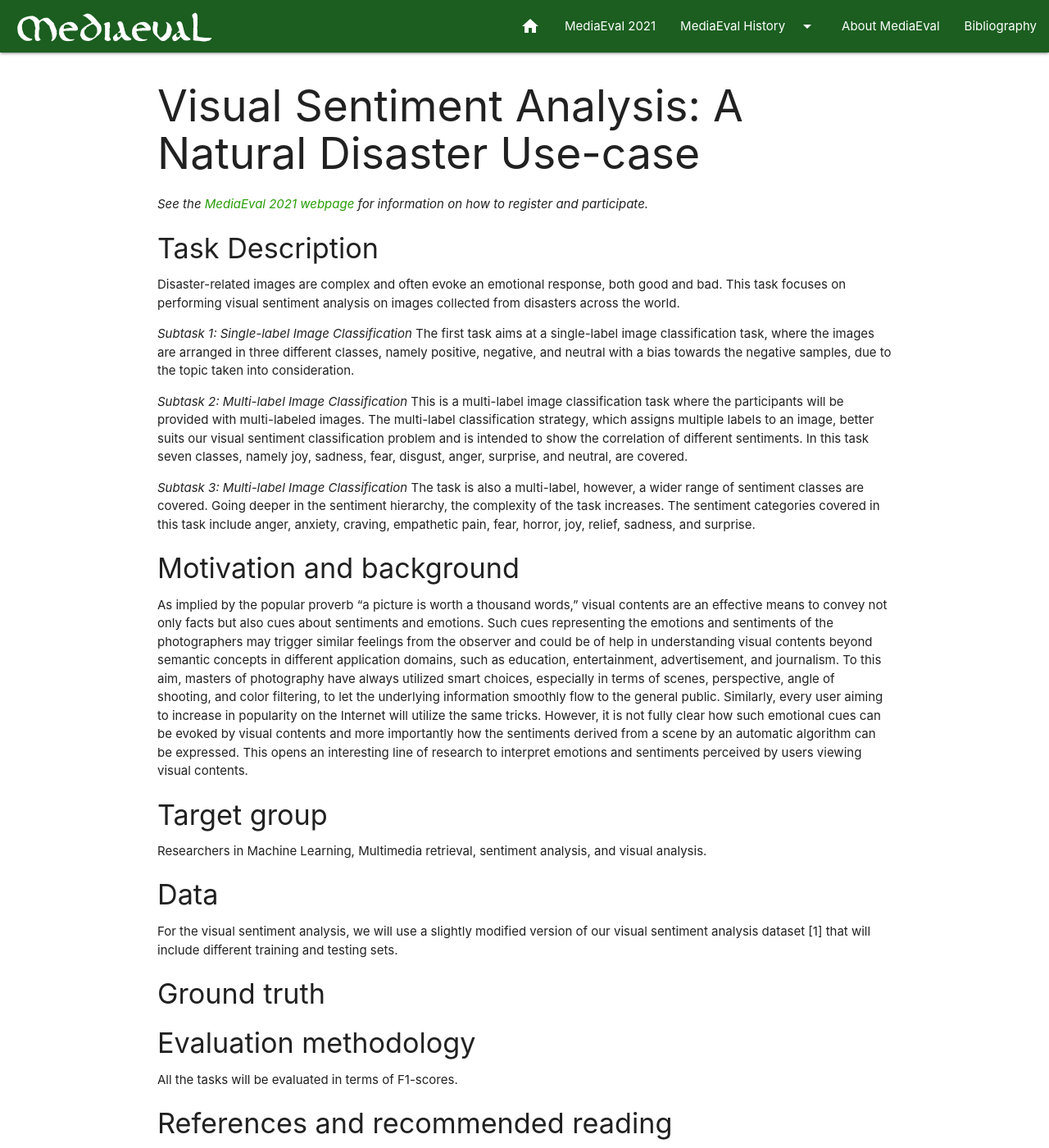
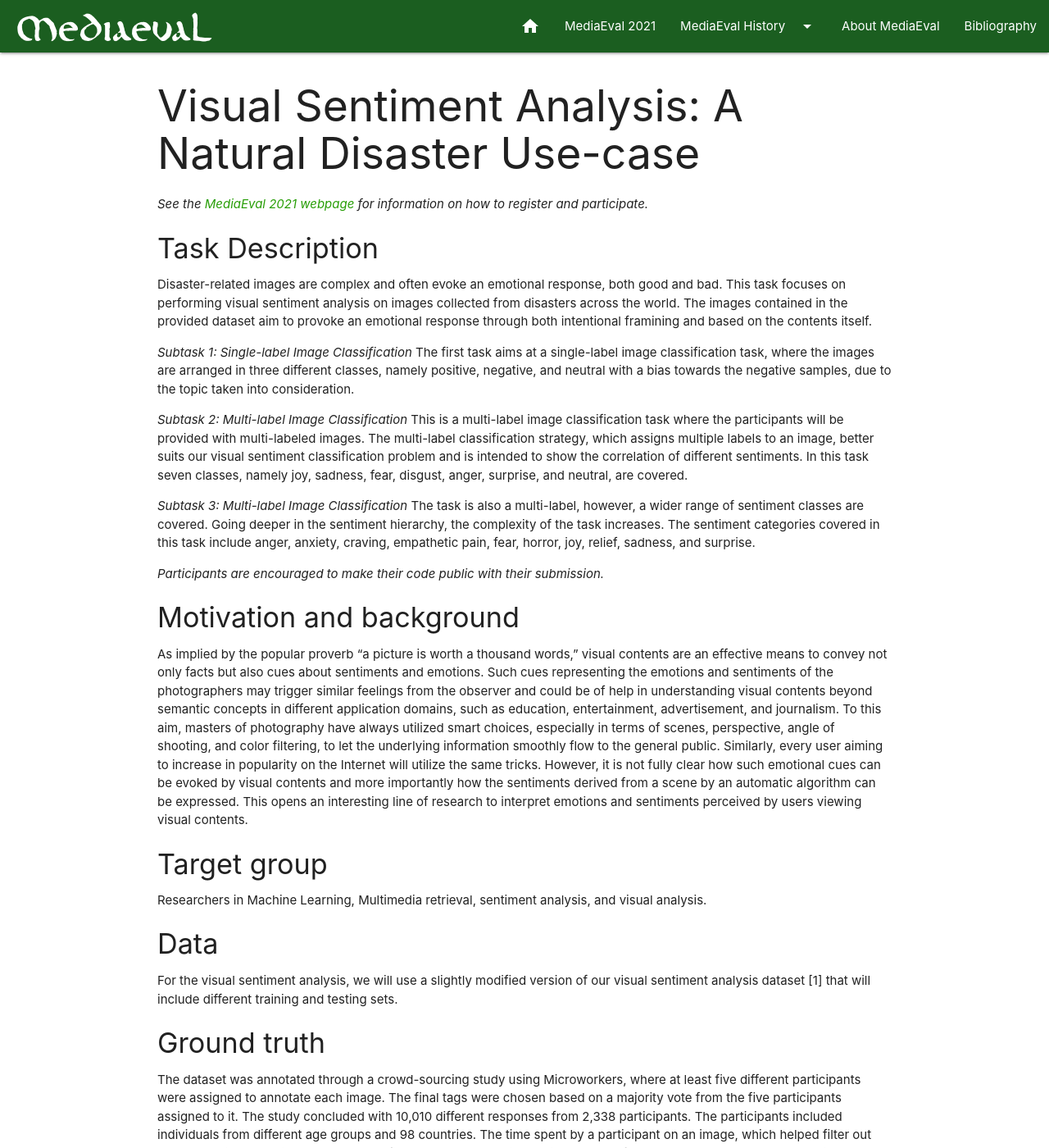
Before and after one commit to multimediaeval/multimediaeval.github.io, a Jekyll site: the page built from _editions/2021/tasks/visualsentiment .md, in a window 1280 px wide and 1400 px high. Shown: the whole window at 82% size. Built offline with Jekyll 4.4.1, drawn with Linux system fonts in a browser that asks for light colours; some of the changed text lies outside the part shown.

Commit message:
Update visualsentiment .md

```diff
--- a/_editions/2021/tasks/visualsentiment .md
+++ b/_editions/2021/tasks/visualsentiment .md
@@ -14,9 +14,7 @@
 *See the [MediaEval 2021 webpage](https://multimediaeval.github.io/editions/2021/) for information on how to register and participate.*
 
 #### Task Description
-
-Disaster-related images are complex and often evoke an emotional response, both good and bad. This task focuses on performing visual sentiment analysis on images collected from disasters across the world.
-<!-- # Add information to make clear kinds of images are being processed and what the source of the emotional impact is: intentional framing/semantic content/both-->
+Disaster-related images are complex and often evoke an emotional response, both good and bad. This task focuses on performing visual sentiment analysis on images collected from disasters across the world. The images contained in the provided dataset aim to provoke an emotional response through both intentional framining and based on the contents itself.
 
 *Subtask 1: Single-label Image Classification* The first task aims at a single-label image classification task, where the images are arranged in three different classes, namely positive, negative, and neutral with a bias towards the negative samples, due to the topic taken into consideration.
 
@@ -38,13 +34,11 @@
 For the visual sentiment analysis, we will use a slightly modified version of our visual sentiment analysis dataset [1] that will include different training and testing sets.
 
 #### Ground truth
-<!-- # Important for the participants to know this information-->
+The dataset was annotated through a crowd-sourcing study using Microworkers, where at least five different participants were assigned to annotate each image. The final tags were chosen based on a majority vote from the five participants assigned to it. The study concluded with 10,010 different responses from 2,338 participants. The participants included individuals from different age groups and 98 countries. The time spent by a participant on an image, which helped filter out careless or inappropriate responses. Before the study, two trial studies were performed to test, correct errors, and improve clarity and readability.
 
 
 #### Evaluation methodology
-All the tasks will be evaluated in terms of F1-scores.
-
-<!-- # Please considering adding: We also encourage participants to carry out a failure analysis of their results in order to gain insight in the mistakes that their classifiers make.-->
+All the tasks will be evaluated using standard classification metrics, where F1-Score will be used to rank the different submissions. We also encourage participants to carry out a failure analysis of their results to gain insight into the mistakes that their classifiers make.
 
 #### References and recommended reading
 <!-- # Please use the ACM format for references https://www.acm.org/publications/authors/reference-formatting (but no DOI needed)-->
```
Also changed, not shown: other parts of _editions/2021/tasks/visualsentiment .md (+0 -5 lines).
